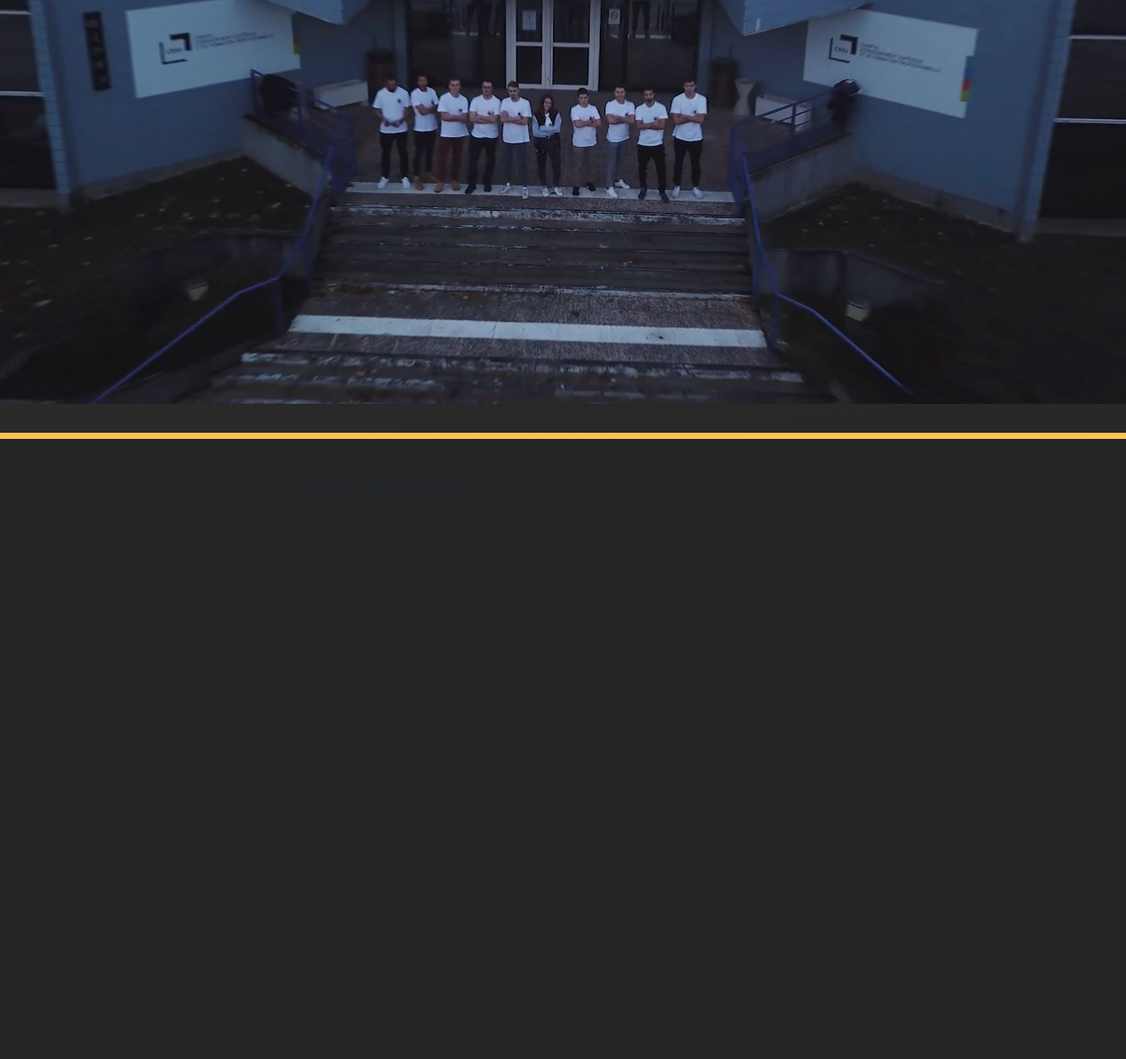
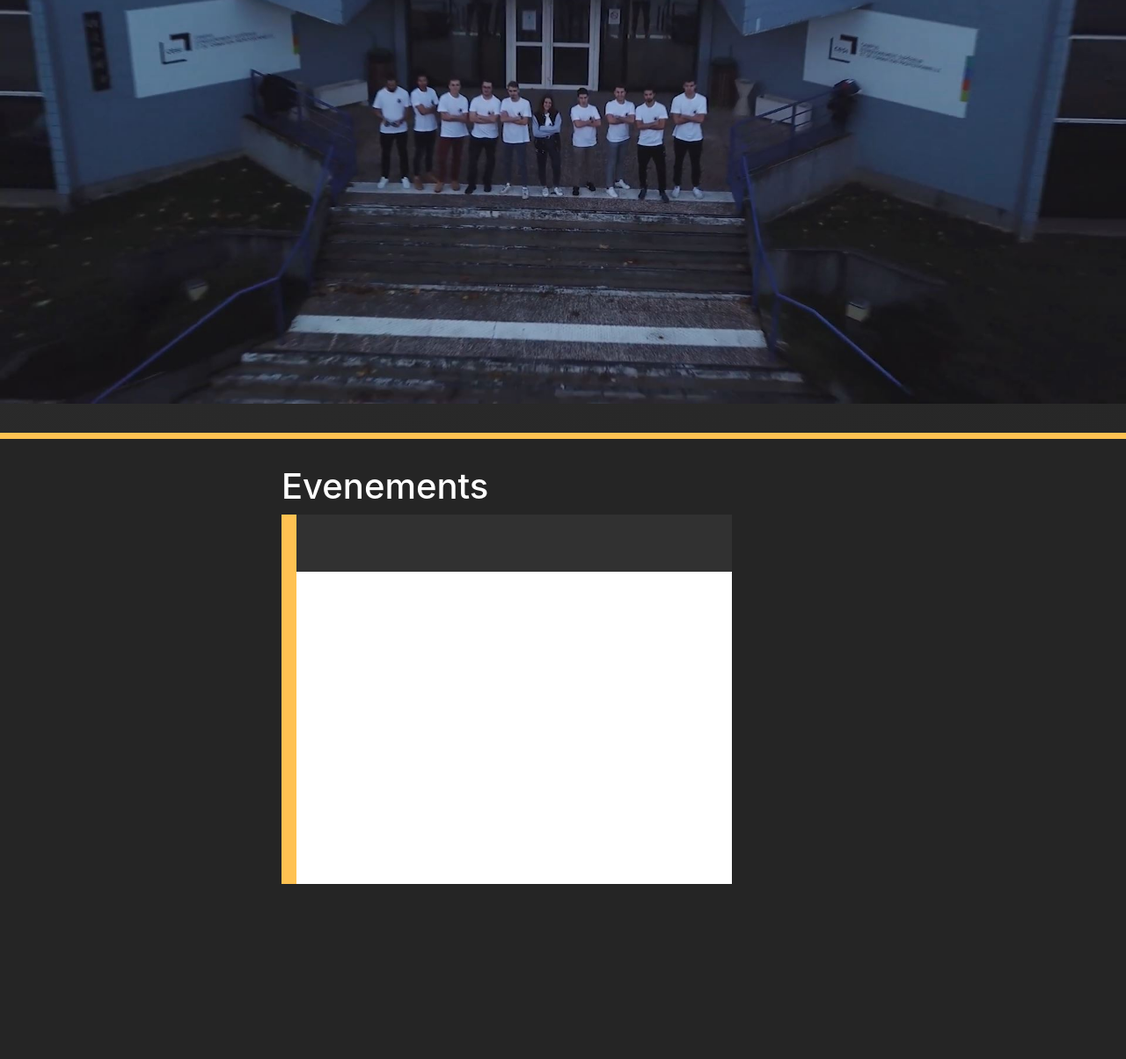
Before and after one commit to BaptisteMiq/ProjetWeb, a Symfony app: template templates/index.html.twig in a window 1280 px wide. Shown: the part 75-1279 px from the top of the page at 88% size. Run offline with Twig, Linux system fonts and the light colour scheme; the template is opened without the code that fills it, so the values that code supplies are empty; some libraries are stand-ins or nearby versions.

Commit message:
Index event, connexion & register css

```diff
--- a/public/css/Animations.css
+++ b/public/css/Animations.css
@@ -17,6 +17,7 @@
     bottom: 0;
     top: 0;
     margin: auto;
+    pointer-events: none;
 }
 .waveWrapperInner {
     position: absolute;
--- a/public/css/style.css
+++ b/public/css/style.css
@@ -77,6 +77,10 @@ ul.nav {
 	color: white;
 	text-decoration: initial;
   }
+
+  h1, h2, h3, h4, h5, h6, .h1, .h2, .h3, .h4, .h5, .h6 {
+    color: white;
+}
 
 #logo{
     background: #eceef0 url(../images/bde-thumbail2.jpg) no-repeat 0% 100% / cover;
@@ -171,12 +175,26 @@ ul.nav {
 }
 
 .box{
+	z-index: 50;
 	margin: 6% auto;
     height: 220px;
     width: 212px;
     padding: 7px;
 	background-color: #252525;
 	border: 7px solid hsl(39, 100%, 66%);
+}
+
+.event_box{
+    height: 420px;
+    width: 512px;
+	background-color: white;
+	border-left: 17px solid hsl(39, 100%, 66%);
+	box-shadow: #0d0d0d;
+}
+
+.event_box_nav{
+	background-color: #313131;
+	height: 65px;
 }
 
 .float_right {
--- a/templates/index.html.twig
+++ b/templates/index.html.twig
@@ -39,9 +39,9 @@
    <div class="fil">
         <h1>Evenements</h1>
 
-        <article>
-            ...
-        </article>
+        <div class="event_box">
+            <div class="event_box_nav"></div>
+        </div>
     </div>
 
     <div class="side">
```
Also changed, not shown: public/css/Animations.scss (deleted, +0 -60 lines).
